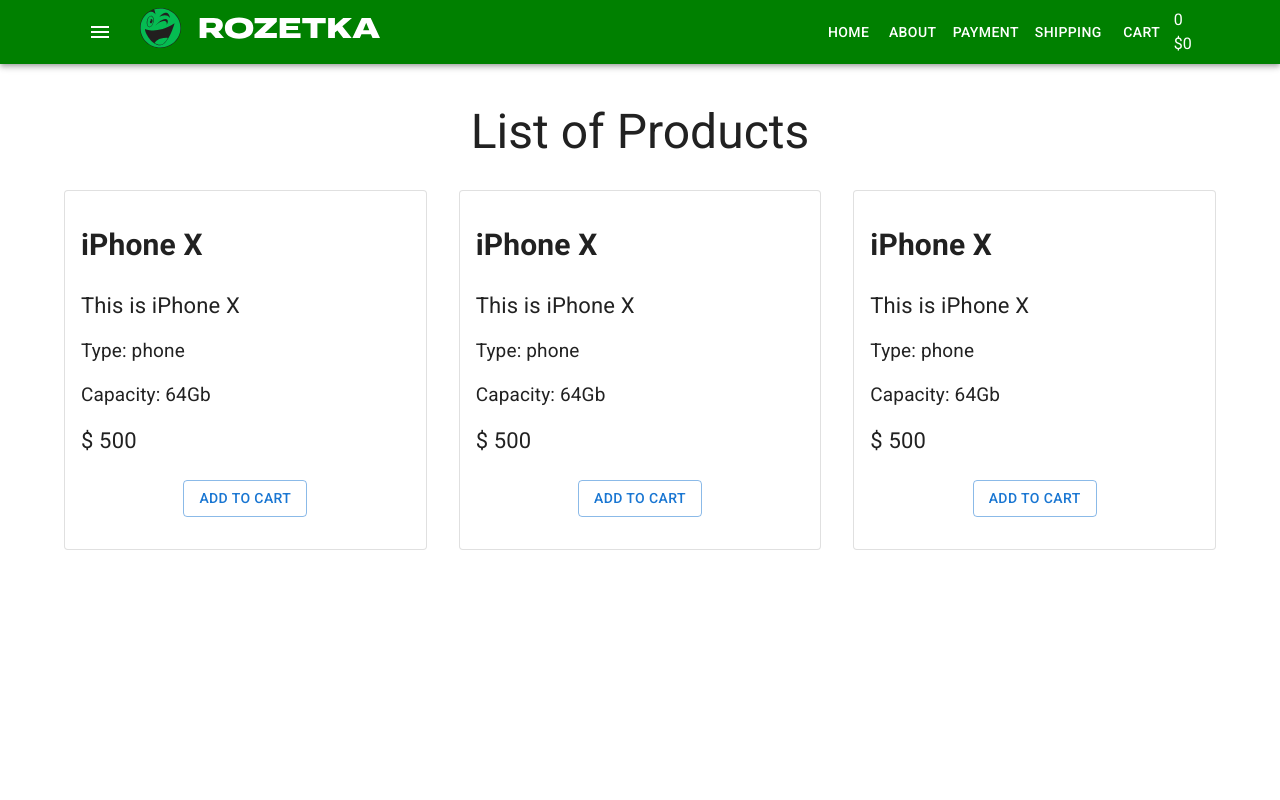
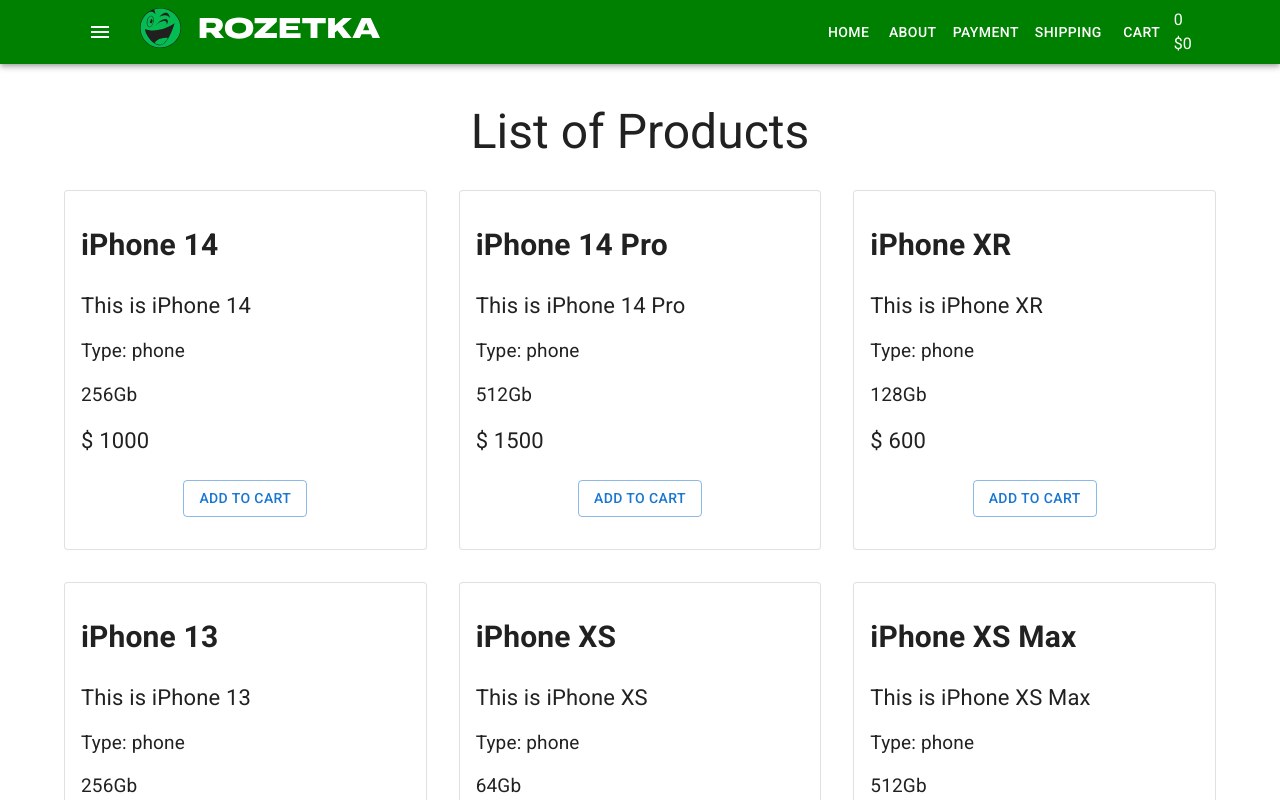
Before and after one commit to OleksiiPustilnyk/react-website-shop, a React (Create React App) app: page / in a window 1280 px wide. Shown: the top 800 px of the page. Built offline with nearby package versions, Linux system fonts and the light colour scheme.

Commit message:
added producrsArray in ProductList

```diff
--- a/src/components/Products/ProductList.tsx
+++ b/src/components/Products/ProductList.tsx
@@ -1,5 +1,6 @@
 import { Grid, Typography } from '@mui/material'
 import ProductListItem from './ProductListItem'
+import productsArray from 'utils/productsArray'
 
 type Props = {}
 
@@ -15,15 +16,17 @@
                 List of Products
             </Typography>
             <Grid container spacing={4}>
-                <Grid item xs={12} sm={6} md={4}>
-                    <ProductListItem />
-                </Grid>
-                <Grid item xs={12} sm={6} md={4}>
-                    <ProductListItem />
-                </Grid>
-                <Grid item xs={12} sm={6} md={4}>
-                    <ProductListItem />
-                </Grid>
+                {productsArray.map((product) => (
+                    <Grid item xs={12} sm={6} md={4}>
+                        <ProductListItem
+                            title={product.title}
+                            description={product.description}
+                            type={product.type}
+                            capacity={product.capacity}
+                            price={product.price}
+                        />
+                    </Grid>
+                ))}
             </Grid>
         </>
     )
--- a/src/components/Products/ProductListItem.tsx
+++ b/src/components/Products/ProductListItem.tsx
@@ -2,17 +2,23 @@
 
 import './ProductListItem.scss'
 
-type Props = {}
+type Props = {
+    title: string
+    description: string
+    type: string
+    capacity: string
+    price: number
+}
 
 const ProductListItem = (props: Props) => {
     return (
         <Card className="product" variant="outlined">
             <CardContent>
-                <h4 className="product-title">iPhone X</h4>
-                <p className="product-description">This is iPhone X</p>
-                <div className="product-features">Type: phone</div>
-                <div className="product-features">Capacity: 64Gb</div>
-                <div className="product-price">$ 500</div>
+                <h4 className="product-title">{props.title}</h4>
+                <p className="product-description">{props.description}</p>
+                <div className="product-features">Type: {props.type}</div>
+                <div className="product-features">{props.capacity}Gb</div>
+                <div className="product-price">$ {props.price}</div>
                 <CardActions className="btn-wrap">
                     <Button variant="outlined">Add to cart</Button>
                 </CardActions>
@@ -20,4 +26,5 @@
         </Card>
     )
 }
+
 export default ProductListItem
--- /dev/null
+++ b/src/utils/productsArray.ts
@@ -0,0 +1,54 @@
+type Product = {
+    title: string
+    description: string
+    capacity: string
+    type: string
+    price: number
+}
+
+const productsArray: Product[] = [
+    {
+        title: 'iPhone 14',
+        description: 'This is iPhone 14',
+        type: 'phone',
+        capacity: '256',
+        price: 1000,
+    },
+    {
+        title: 'iPhone 14 Pro',
+        description: 'This is iPhone 14 Pro',
+        type: 'phone',
+        capacity: '512',
+        price: 1500,
+    },
+    {
+        title: 'iPhone XR',
+        description: 'This is iPhone XR',
+        type: 'phone',
+        capacity: '128',
+        price: 600,
+    },
+    {
+        title: 'iPhone 13',
+        description: 'This is iPhone 13',
+        type: 'phone',
+        capacity: '256',
+        price: 900,
+    },
+    {
+        title: 'iPhone XS',
+        description: 'This is iPhone XS',
+        type: 'phone',
+        capacity: '64',
+        price: 700,
+    },
+    {
+        title: 'iPhone XS Max',
+        description: 'This is iPhone XS Max',
+        type: 'phone',
+        capacity: '512',
+        price: 1250,
+    },
+]
+
+export default productsArray
```
